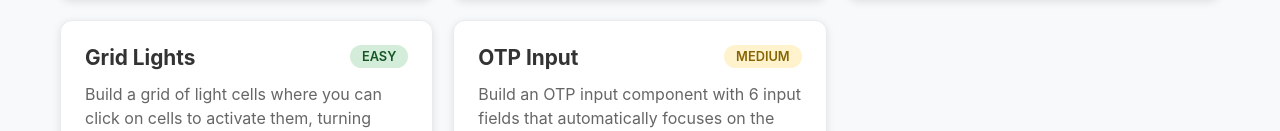
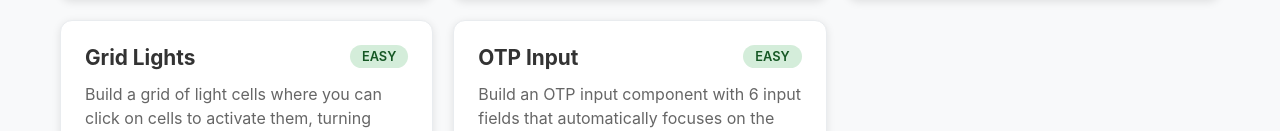
Before and after one commit to shubhmjain30/react-machine-coding, a React (Vite) app: page / in a window 1280 px wide. Shown: the part 669-800 px from the top of the page. Built offline with nearby package versions, Linux system fonts and the light colour scheme.

Commit message:
Update difficulty level for OTP Input problem from Medium to Easy

```diff
--- a/src/components/problemsConfig.ts
+++ b/src/components/problemsConfig.ts
@@ -98,7 +98,7 @@ export const problems: Problem[] = [
 		title: "OTP Input",
 		description:
 			"Build an OTP input component with 6 input fields that automatically focuses on the next field when a digit is entered and allows backspacing to the previous field.",
-		difficulty: "Medium",
+		difficulty: "Easy",
 		topics: ["State Management", "Refs", "Event Handling"],
 		component: OtpInput,
 	},
```
